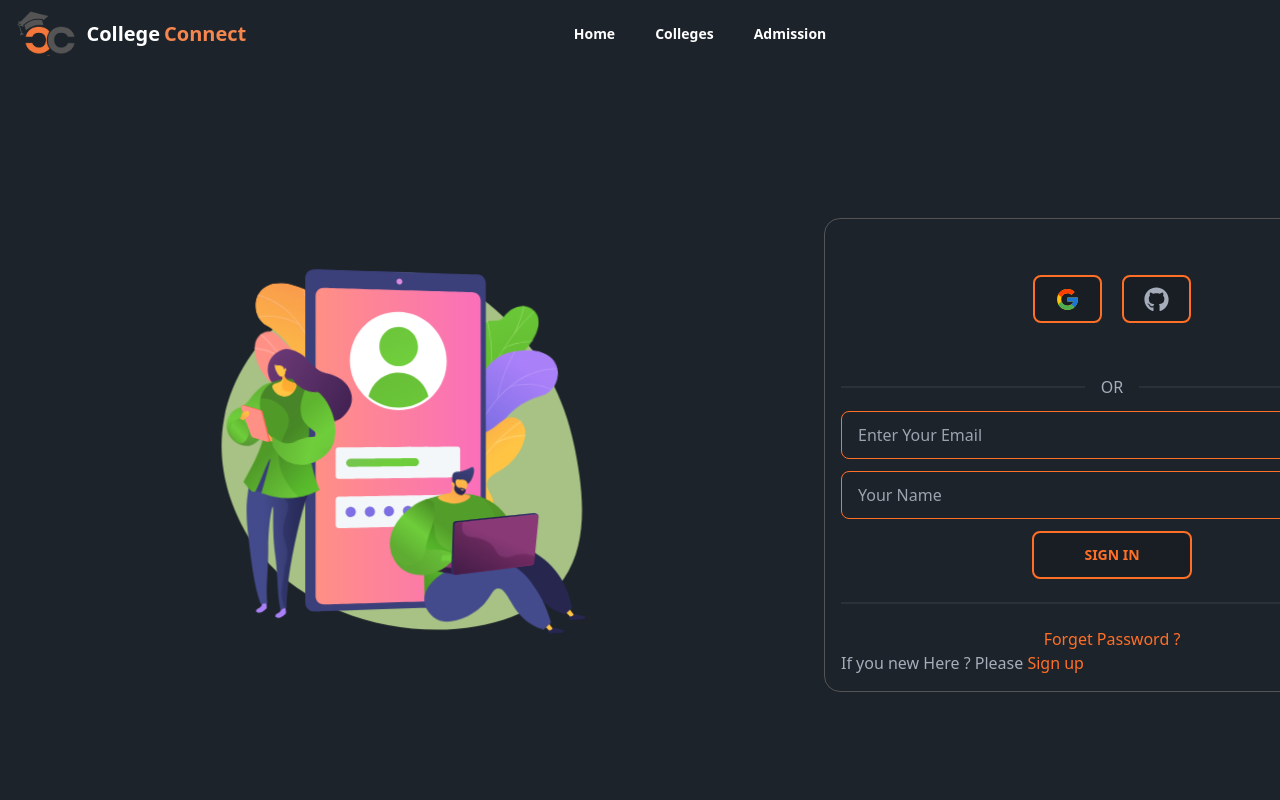
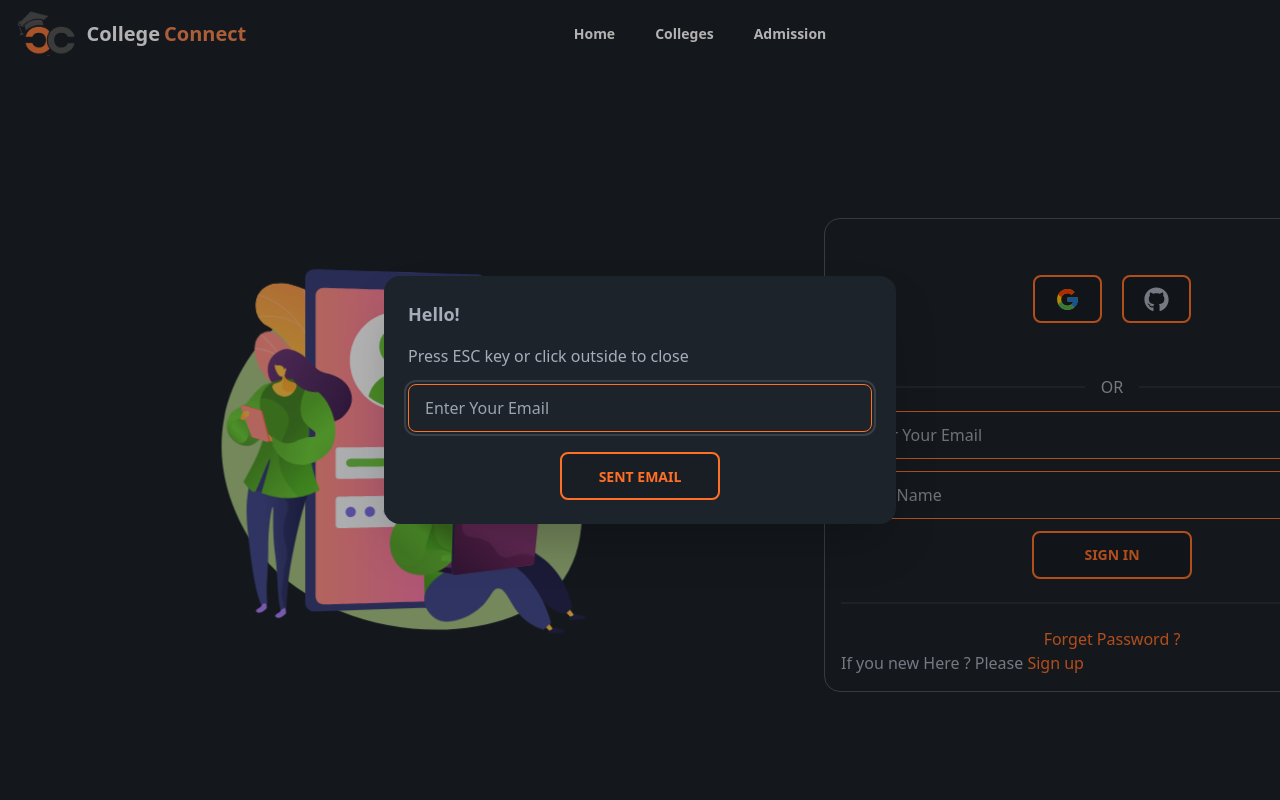
Before and after one commit to sayedatiqurrahman/College_Connect_Client, a React (Vite) app: page /login in a window 1280 px wide. Both pictures are taken after a click on the element "Forget Password ?". Shown: the top 800 px of the page. Built offline with nearby package versions, Linux system fonts and the light colour scheme; no server answers.

Commit message:
added reset password functionality

```diff
--- a/src/Pages/Admission/Admission.jsx
+++ b/src/Pages/Admission/Admission.jsx
@@ -87,6 +87,9 @@ const Admission = () => {
                         <input type="email" value={user?.email} placeholder="Email" {...register("email")}
                             className="input input-bordered border-[#ff6f26] w-full "
                         />
+                        <input required type="date" {...register("date-of-birth")}
+                            className="input input-bordered border-[#ff6f26] w-full "
+                        />
                         <input type="tel" placeholder="mobile_number" {...register("mobile_number")} className="input input-bordered border-[#ff6f26] w-full "
                         />
 
--- a/src/Pages/Login/Login.jsx
+++ b/src/Pages/Login/Login.jsx
@@ -1,17 +1,16 @@
-import React, { useContext } from "react";
+import React, { useContext, useRef } from "react";
 import { FcGoogle } from "react-icons/fc";
 import { FaGithub } from "react-icons/fa";
 import Lottie from 'react-lottie';
 import AniData from "../../../public/signin.json";
 import { useForm } from "react-hook-form";
-import { Link } from "react-router-dom";
+import { Link, useNavigate } from "react-router-dom";
 import { AuthContext } from "../../provider/AuthProvider";
 import toast, { Toaster } from "react-hot-toast";
 
 const Login = () => {
-
-    const { loginWithEmailAndPassword, loginWithGoogle, loginWithGitHub } = useContext(AuthContext)
-
+    const { user, loginWithEmailAndPassword, loginWithGoogle, loginWithGitHub, resetPassword } = useContext(AuthContext)
+    const navigate = useNavigate();
     const defaultOptions = {
         loop: true,
         autoplay: true,
@@ -22,18 +21,52 @@ const Login = () => {
     };
 
     const googleSign = () => {
-        loginWithGoogle().then(() => toast.success(`Sign in Successfully`))
+        loginWithGoogle()
+            .then(() => {
+                toast.success("Sign in Successfully");
+                navigate('/');
+            })
+            .catch((error) => {
+                toast.error(error.message);
+            });
     }
 
     const GitHubSign = () => {
-        loginWithGitHub().then(() => toast.success("Sign in Successfully"))
+        loginWithGitHub()
+            .then(() => {
+                toast.success("Sign in Successfully");
+                navigate('/');
+            })
+            .catch((error) => {
+                toast.error(error.message);
+            });
     }
+    const emailRef = useRef()
+    const ResetYourPass = () => {
+        const email = emailRef.current.value
+        console.log(email);
+
+
+
+        if (!email) {
+            toast.error("Please Give your email into Email Field")
+        } else {
+            resetPassword(email).then(() => toast.success("Please Check Your Mail to reset your password")).catch((error) => {
+                const errorMessage = error.message;
+                toast.error(errorMessage)
+            })
+        }
+    }
+
 
     const { register, handleSubmit } = useForm();
     const onSubmit = data => {
         const email = data.email
         const password = data.password
-        loginWithEmailAndPassword(email, password).then(() => toast.success(user.displayName, "Sign in Successfully")).catch((error) => {
+        loginWithEmailAndPassword(email, password).then(() => {
+            toast.success("Sign in Successfully")
+            navigate("/")
+        }).catch((error) => {
             toast.error(error.message)
         })
     };
@@ -63,7 +96,9 @@ const Login = () => {
                 <form method="dialog" className="" onSubmit={handleSubmit(onSubmit)}>
 
                     <div className="flex flex-col gap-3">
-                        <input type="email" placeholder="Enter Your Email"  {...register("email", { required: true })}
+                        <input type="email"
+
+                            placeholder="Enter Your Email"  {...register("email", { required: true })}
                             className="input input-bordered border-[#ff6f26] w-full "
                         />
 
@@ -77,11 +112,36 @@ const Login = () => {
                 </form>
 
                 <div className="divider "></div>
-                <p className="text-[#ff6f26] hover:underline text-center cursor-pointer">Forget Password ?</p>
+                <p onClick={() => window.my_modal_2.showModal()} className="text-[#ff6f26] hover:underline text-center cursor-pointer">Forget Password ?</p>
 
                 <p>If you new Here ? Please <Link to={"/signUp"} className="text-[#ff6f26] hover:underline">Sign up</Link> </p>
 
             </div>
+
+
+            {/* modal reset */}
+            {/* Open the modal using ID.showModal() method */}
+
+            <dialog id="my_modal_2" className="modal">
+                <form method="dialog" className="modal-box ">
+                    <h3 className="font-bold text-lg">Hello!</h3>
+                    <p className="py-4">Press ESC key or click outside to close</p>
+
+                    <div className="flex flex-col gap-3">
+                        <input type="email"
+                            ref={emailRef}
+                            placeholder="Enter Your Email"
+                            className="input input-bordered border-[#ff6f26] w-full "
+                        />
+                        <input onClick={ResetYourPass} className="btn text-[#ff6f26] border-2 font-semibold border-[#ff6f26] px-4 py-2 w-40 rounded-lg hover:bg-[#ff6f26] mt-2 hover:text-white mx-auto" value={"Sent Email"} />
+                    </div>
+
+                </form>
+                <form method="dialog" className="modal-backdrop">
+                    <button>close</button>
+                </form>
+            </dialog>
+
             <Toaster
                 position="top-center"
                 reverseOrder={false}
--- a/src/provider/AuthProvider.jsx
+++ b/src/provider/AuthProvider.jsx
@@ -1,5 +1,5 @@
 import React, { createContext, useEffect, useState } from 'react';
-import { getAuth, createUserWithEmailAndPassword, signInWithEmailAndPassword, onAuthStateChanged, GoogleAuthProvider, signInWithPopup, signOut, GithubAuthProvider } from "firebase/auth";
+import { getAuth, createUserWithEmailAndPassword, signInWithEmailAndPassword, onAuthStateChanged, GoogleAuthProvider, signInWithPopup, signOut, GithubAuthProvider, sendPasswordResetEmail } from "firebase/auth";
 import { app } from '../Firebase/firebase.config.js';
 export const AuthContext = createContext()
 const auth = getAuth(app);
@@ -26,6 +26,11 @@ const AuthProvider = ({ children }) => {
         setLoading(true);
         return signInWithPopup(auth, GitProvider)
     }
+
+    const resetPassword = (email) => {
+        return sendPasswordResetEmail(auth, email)
+    }
+
     const logOut = () => {
         return signOut(auth)
     }
@@ -49,6 +54,7 @@ const AuthProvider = ({ children }) => {
         logOut,
         loginWithGoogle,
         loginWithGitHub,
+        resetPassword,
         registerUser,
         loginWithEmailAndPassword
     }
```
